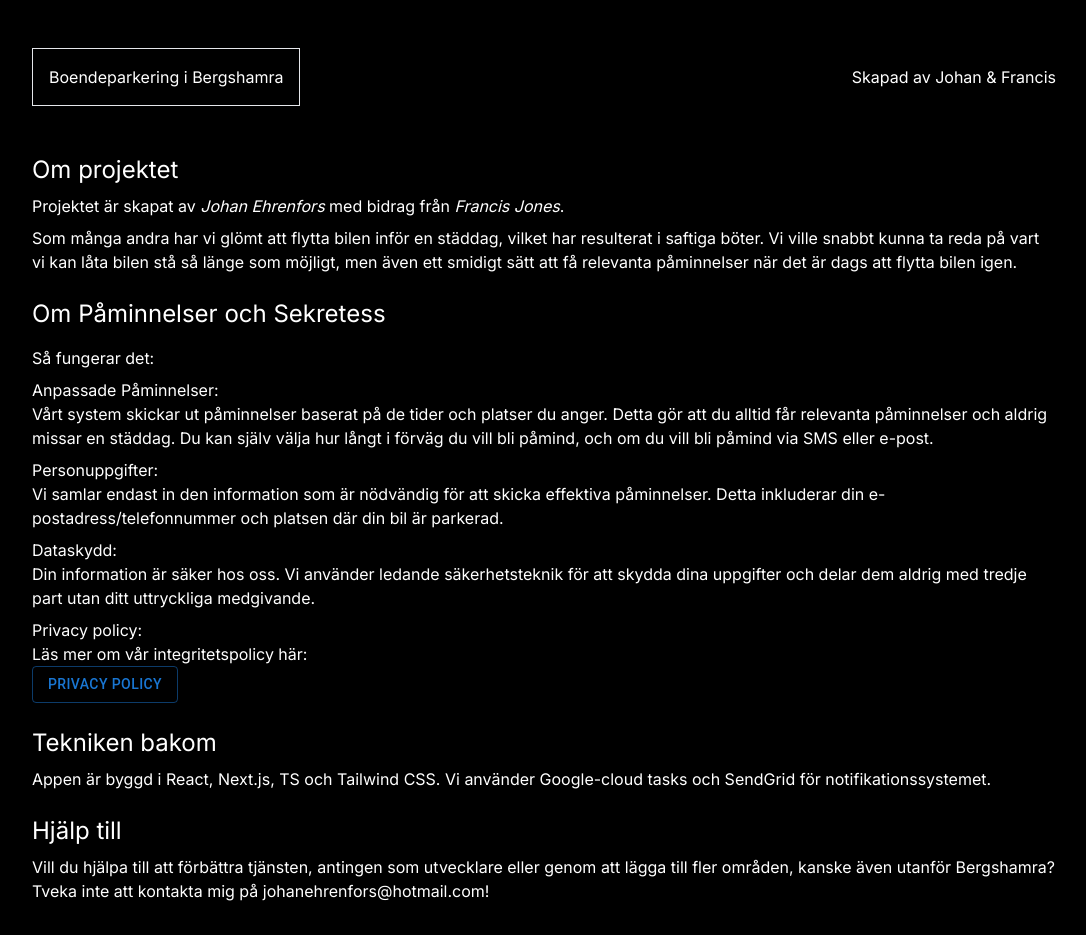
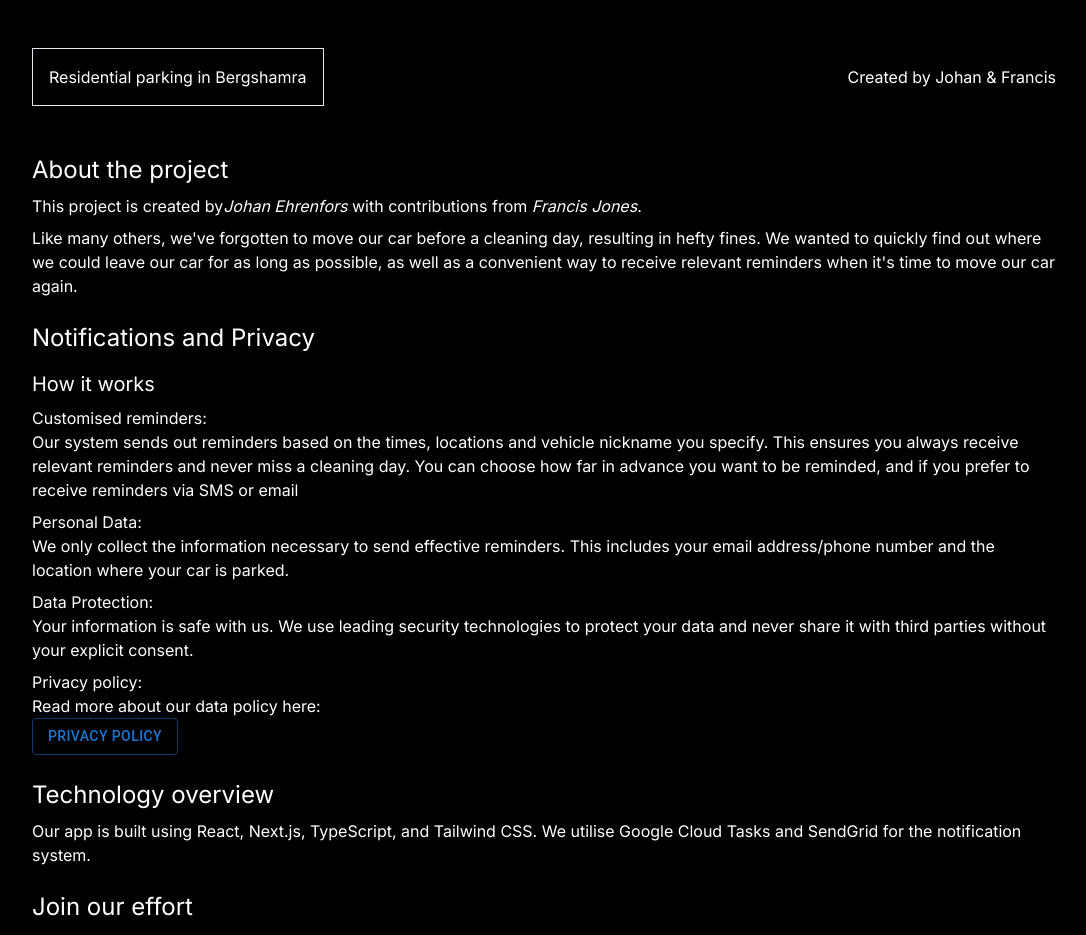
Before and after one commit to johanehr/parking-reminder-frontend, a Next.js app: page /about in a window 1280 px wide. Shown: the top 935 px of the page, without its empty margins (96-1182 px from the left). Built offline with nearby package versions, Linux system fonts and the light colour scheme.

Commit message:
language update, few tweaks to privacy policy

```diff
--- a/src/app/about/page.tsx
+++ b/src/app/about/page.tsx
@@ -10,11 +10,11 @@ export default function About() {
 
       <div className="m-auto max-w-5xl w-full mt-12">
         <h1 className="text-2xl">
-          Om projektet
+          About the project
         </h1>
 
         <p className="mt-2">
-          Projektet är skapat av   <a
+          This project is created by<a
             className="lg:pointer-events-auto pointer-events-none italic hover:underline"
             href="https://www.johanehrenfors.se"
             target="_blank"
@@ -22,7 +22,7 @@ export default function About() {
           >
             Johan Ehrenfors&nbsp;
           </a>
-          med bidrag från&nbsp;
+          with contributions from&nbsp;
           <a
             className="lg:pointer-events-auto pointer-events-none italic hover:underline"
             href="https://www.fullstackfrancis.com"
@@ -35,8 +35,8 @@ export default function About() {
         </p>
 
         <p className="mt-2">
-          Som många andra har vi glömt att flytta bilen inför en städdag, vilket har resulterat i saftiga böter.
-          Vi ville snabbt kunna ta reda på vart vi kan låta bilen stå så länge som möjligt, men även ett smidigt sätt att få relevanta påminnelser när det är dags att flytta bilen igen.
+          Like many others, we've forgotten to move our car before a cleaning day, resulting in hefty fines.
+          We wanted to quickly find out where we could leave our car for as long as possible, as well as a convenient way to receive relevant reminders when it's time to move our car again.
         </p>
 
         {/* notifikationer kommer bli klara när vi lanserad detta   <p className="mt-2">
@@ -44,29 +44,27 @@ export default function About() {
             med att helt enkelt bygga en enkel karta som dynamiskt visar vart det är lämpligast att parkera just nu baserad på kommande städdagar och tider
           </p> */}
 
-        <h1 className="text-2xl mt-6">Om Påminnelser och Sekretess</h1>
-          <p className="mt-4">Så fungerar det:</p>
-          <p className="mt-2">Anpassade Påminnelser:</p> Vårt system skickar ut påminnelser baserat på de tider och platser du anger. Detta gör att du alltid får relevanta påminnelser och aldrig missar en städdag. Du kan själv välja hur långt i förväg du vill bli påmind, och om du vill bli påmind via SMS eller e-post.
-          <p className="mt-2">Personuppgifter:</p> Vi samlar endast in den information som är nödvändig för att skicka effektiva påminnelser. Detta inkluderar din e-postadress/telefonnummer och platsen där din bil är parkerad.
-          <p className="mt-2">Dataskydd:</p> Din information är säker hos oss. Vi använder ledande säkerhetsteknik för att skydda dina uppgifter och delar dem aldrig med tredje part utan ditt uttryckliga medgivande.
-          <p className="mt-2">Privacy policy:</p>Läs mer om vår integritetspolicy här:
+        <h1 className="text-2xl mt-6">Notifications and Privacy</h1>
+        <p className="mt-4 text-xl">How it works</p>
+        <p className="mt-2">Customised reminders:</p> Our system sends out reminders based on the times, locations and vehicle nickname you specify. This ensures you always receive relevant reminders and never miss a cleaning day. You can choose how far in advance you want to be reminded, and if you prefer to receive reminders via SMS or email
+        <p className="mt-2">Personal Data:</p> We only collect the information necessary to send effective reminders. This includes your email address/phone number and the location where your car is parked.
+        <p className="mt-2">Data Protection:</p> Your information is safe with us. We use leading security technologies to protect your data and never share it with third parties without your explicit consent.
+        <p className="mt-2">Privacy policy:</p>Read more about our data policy here:
         <PrivacyPolicyModal />
         <h1 className="text-2xl mt-6">
-          Tekniken bakom
+          Technology overview
         </h1>
 
         <p className="mt-2">
-          Appen är byggd i React, Next.js, TS och Tailwind CSS. Vi använder Google-cloud tasks och SendGrid för notifikationssystemet.
+          Our app is built using React, Next.js, TypeScript, and Tailwind CSS. We utilise Google Cloud Tasks and SendGrid for the notification system.
         </p>
 
         <h1 className="text-2xl mt-6">
-          Hjälp till
+          Join our effort
         </h1>
 
         <p className="mt-2">
-          Vill du hjälpa till att förbättra tjänsten,
-          antingen som utvecklare eller genom att lägga till fler områden, kanske även utanför Bergshamra?
-          Tveka inte att kontakta mig på johanehrenfors@hotmail.com!
+          Would you like to help enhance our service, either by contributing as a developer or by adding new locations, possibly even beyond Bergshamra? Please feel free to contact me at johanehrenfors@hotmail.com!
         </p>
       </div>
     </main >
--- a/src/app/components/privacypolicymodal.tsx
+++ b/src/app/components/privacypolicymodal.tsx
@@ -46,37 +46,31 @@ const PrivacyPolicyModal = () => {
                         <strong>At BoendeParkering, we are committed to protecting your privacy and ensuring you have a positive experience using our parking reminder service.</strong>
                     </Typography>
                     <Typography variant="body2" sx={{ mt: 2 }} color="black">
-                        This Privacy Policy outlines the types of information we collect, how we use it, and the measures we take to safeguard your data.
+                    This Privacy Policy outlines the types of information we collect, how we use it, and the measures we take to safeguard your data.
                     </Typography>
 
                     <Typography variant="subtitle1" sx={{ mt: 4, textDecoration: 'underline', fontWeight: 'bold' }} color="black">
                         Information Collection and Use
                     </Typography>
                     <Typography variant="body2" sx={{ mt: 2 }} color="black">
-                        <strong>Personal Information:</strong> We collect minimal personal information, such as your email address and parking location, solely for the purpose of providing you with timely parking reminders and confirmation emails. Your contact details are never used for marketing purposes.
+                        <strong>Personal Information:</strong> We collect minimal personal information, such as your email address or phone number, solely for the purpose of providing you with timely parking reminders and confirmation emails. Your contact details are never used for marketing purposes, and are not stored on our platform after providing the requested communications.
                     </Typography>
                     <Typography variant="body2" sx={{ mt: 2 }} color="black">
-                        <strong>Location Data:</strong> The parking location you provide helps us tailor reminders specifically to your needs. This information is used exclusively for setting up your reminder and is not shared with third parties or used for any other purpose.
-                    </Typography>
-                    <Typography variant="body2" sx={{ mt: 2 }} color="black">
-                        <strong>Device Information:</strong> We may collect non-identifying information about the device you use to access our service, such as the browser type and operating system. This information is used to improve our service and solve any technical issues that may arise.
+                        <strong>Location Data:</strong> The parking location you select helps us tailor reminders specifically to your needs. This information is used exclusively for setting up your reminder and is not shared with third parties or used for any other purpose.
                     </Typography>
 
                     <Typography variant="subtitle1" sx={{ mt: 4, textDecoration: 'underline', fontWeight: 'bold' }} color="black">
                         Data Security:
                     </Typography>
                     <Typography variant="body2" sx={{ mt: 2 }} color="black">
-                        We employ industry-standard security measures to protect your personal information from unauthorized access, alteration, or destruction. Despite our efforts, please be aware that no security measures are completely infallible.
+                    We employ industry-standard security measures to protect your personal information from unauthorised access, alteration, or destruction. Despite our efforts, please be aware that no security measures are completely infallible.
                     </Typography>
 
                     <Typography variant="subtitle1" sx={{ mt: 4, textDecoration: 'underline', fontWeight: 'bold' }} color="black">
                         Data Sharing and Disclosure
                     </Typography>
                     <Typography variant="body2" sx={{ mt: 2 }} color="black">
-                        <strong>Service Providers:</strong> We may share your information with trusted third parties who assist us in operating our service, conducting our business, or serving our users, so long as those parties agree to keep this information confidential.
-                    </Typography>
-                    <Typography variant="body2" sx={{ mt: 2 }} color="black">
-                        <strong>Legal Requirements:</strong> We may disclose your information when we believe release is appropriate to comply with the law, enforce our site policies, or protect ours or others' rights, property, or safety.
+                        <strong>Service Providers:</strong> We may share your information with trusted third parties who assist us in operating our service, conducting our business, or serving our users, so long as those parties agree to keep this information confidential. This includes e.g. Google Cloud Platform (for hosting the service) and SendGrid (for sending emails).
                     </Typography>
 
                     <Typography variant="subtitle1" sx={{ mt: 4, textDecoration: 'underline', fontWeight: 'bold' }} color="black">
@@ -88,19 +82,11 @@ const PrivacyPolicyModal = () => {
                     <Typography variant="body2" sx={{ mt: 2 }} color="black">
                         <strong>Opt-Out:</strong> If at any point you wish to discontinue receiving reminders from us, you can easily opt-out through the link provided in every reminder and confirmation email.
                     </Typography>
-
-                    <Typography variant="subtitle1" sx={{ mt: 4, textDecoration: 'underline', fontWeight: 'bold' }} color="black">
-                        Changes to This Privacy Policy
-                    </Typography>
-                    <Typography variant="body2" sx={{ mt: 2 }} color="black">
-                        We may update our Privacy Policy from time to time. We will notify you of any changes by posting the new Privacy Policy on this page and updating the "Last Updated" date at the top.
-                    </Typography>
-
                     <Typography variant="subtitle1" sx={{ mt: 4, textDecoration: 'underline', fontWeight: 'bold' }} color="black">
                         Contact Us
                     </Typography>
                     <Typography variant="body2" sx={{ mt: 2 }} color="black">
-                        If you have any questions about this Privacy Policy or our treatment of your personal information, please contact us at ouremailwhenwemakeit@gmail.com.
+                    If you have any questions about this Privacy Policy or our treatment of your personal information, please contact us at johanehrenfors@hotmail.com.
                     </Typography>
                     <Button variant='outlined' className='text-black mt-6' onClick={handleClose}>Close</Button>
                 </Box>
--- a/src/app/elements/header.tsx
+++ b/src/app/elements/header.tsx
@@ -6,7 +6,7 @@ export default function Header() {
         className="border-b lg:static border p-4"
         href="./"
       >
-        Boendeparkering i Bergshamra
+        Residential parking in Bergshamra
       </a>
       <a
         className="sm:ml-auto lg:pointer-events-auto pointer-events-none"
@@ -14,7 +14,7 @@ export default function Header() {
         target="_blank"
         rel="author"
       >
-        Skapad av Johan & Francis
+        Created by Johan & Francis
       </a>
     </div>
   )
--- a/src/app/page.tsx
+++ b/src/app/page.tsx
@@ -11,7 +11,7 @@ export default function Home() {
       <Header />
 
       <div className="m-auto max-w-5xl w-full mt-4 md:mt-12 mb-4 md:mb-12">
-        <p>Kartan visar hur lång tid du kan stå kvar om du parkerar nu. Dubbelkolla alltid skyltarna!</p>
+        <p>The map displays how long you can stay parked if you park now. Be sure to double-check the signs!</p>
         <ParkingMap />
 
         <div className="flex flex-col sm:flex-row items-center justify-around p-2 text-contrast">
@@ -32,13 +32,13 @@ export default function Home() {
           className="group rounded-lg border border-transparent px-5 py-4 transition-colors hover:border-gray-300 hover:bg-gray-100 hover:dark:border-neutral-700 hover:dark:bg-neutral-800/30"
         >
           <h2 className={`mb-3 text-xl font-semibold`}>
-            Vill du hjälpa till?{' '}
+            Would you like to help?{' '}
             <span className="inline-block transition-transform group-hover:translate-x-1 motion-reduce:transform-none">
               -&gt;
             </span>
           </h2>
           <p className={`m-0 max-w-[45ch] text-sm opacity-50`}>
-            Förbättra upplevelsen för dig själv och andra
+            Improve the experience for yourself and others.
           </p>
         </a>
         <a
@@ -46,13 +46,13 @@ export default function Home() {
           className="group rounded-lg border border-transparent px-5 py-2 transition-colors hover:border-gray-300 hover:bg-gray-100 hover:dark:border-neutral-700 hover:dark:bg-neutral-800/30"
         >
           <h2 className={`mb-2 text-xl font-semibold`}>
-            Om projektet och hur påminnelser fungerar{' '}
+            About the project{' '}
             <span className="inline-block transition-transform group-hover:translate-x-1 motion-reduce:transform-none">
               -&gt;
             </span>
           </h2>
           <p className={`m-0 max-w-[45ch] text-sm opacity-50`}>
-            Läs mer om projektet, dess ursprung och hur påminnelserna fungerar
+            Read more about the project, its origins and notification functionality.
           </p>
         </a>
       </div>
```
